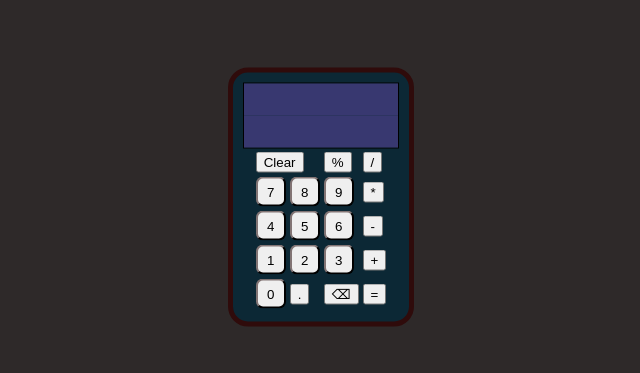
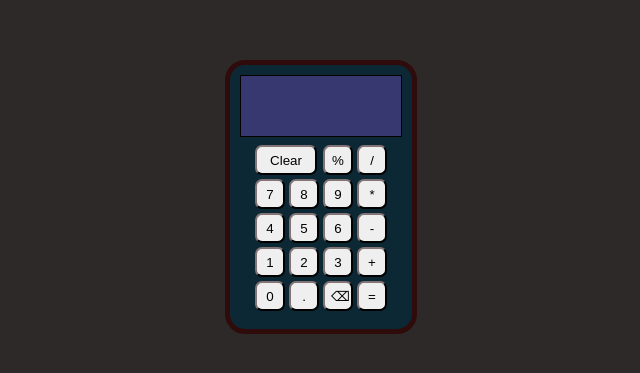
Before and after one commit to joseluishernandezclaros/CalculadoraReact, a React (Vite) app: page / in a window 1280 px wide. Shown: the part 203-576 px from the top of the page, without its empty margins (319-959 px from the left). Built offline with nearby package versions, Linux system fonts and the light colour scheme.

Commit message:
funcionasuma

```diff
--- a/src/components/Calculadora.jsx
+++ b/src/components/Calculadora.jsx
@@ -2,44 +2,74 @@ import React, { useState } from "react";
 
 function Calculadora() {
   const [numero, setNumero] = useState("");
-  const [operacion, setOperacion] = useState("");
-  const [calcu, setcalcu] = useState([]);
+  const [calcu, setcalcu] = useState(0);
+  const [opera, setOpera] = useState("");
 
   const click = (valor) => {
     setNumero(numero + valor);
+    // setNumero(valor.target.value);
   };
 
-  console.log(numero);
+  const suma = () => {
+    // const sumatoria = parseInt(numero);
+    // const res = parseInt(calcu) + sumatoria;
+    // setcalcu(res.toString());
+    // setcalcu(calcu + calcu);
+    // setcalcu((prevCalcu) =>
+    //   prevCalcu.length > 0 ? prevCalcu + "+" + numero : numero
+    // );
+    // setNumero("");
 
-  const suma = (sumar) => {
-    setcalcu([...calcu, numero]);
+    if (numero !== "") {
+      const sumatoria = parseInt(numero);
+      const res = parseInt(calcu) + sumatoria;
+      setcalcu(res.toString());
+      setOpera(calcu + "+" + sumatoria + "=" + res);
+      setNumero("");
+    }
+  };
+
+  const limpiar = (clear) => {
     setNumero("");
-  };
-  console.log(calcu);
-
-  const simbolos = () => {
-    setOperacion(calcu + "+");
+    setcalcu("");
   };
 
   return (
     <div className="Contenedor">
       <div className="inputs12">
-        <input className="inp2"></input>
-        {/* <br></br> */}
         <input
           autoFocus
           value={numero}
+          // onChange={() => {
+          //   click;
+          // }}
           onChange={() => {
             click;
           }}
           className="inp1"
         ></input>
+        <input
+          className="inp2"
+          value={opera}
+          // onChange={() => {
+          //   suma;
+          // }}
+          readOnly
+        ></input>
+        {/* <br></br> */}
       </div>
-      <table>
+      <table className="tablacontenedora">
         <tbody>
           <tr>
             <td colSpan={2}>
-              <button className="nClear">Clear</button>
+              <button
+                className="nClear"
+                onClick={() => {
+                  limpiar("clear");
+                }}
+              >
+                Clear
+              </button>
             </td>
             <td>
               <button className="nPorciento">%</button>
@@ -153,8 +183,7 @@ function Calculadora() {
               <button
                 className="nSumar"
                 onClick={() => {
-                  suma("sumar");
-                  simbolos();
+                  suma();
                 }}
               >
                 +
@@ -163,7 +192,14 @@ function Calculadora() {
           </tr>
           <tr>
             <td>
-              <button className="n0">0</button>
+              <button
+                className="n0"
+                onClick={() => {
+                  click(0);
+                }}
+              >
+                0
+              </button>
             </td>
             <td>
               <button className="nPunto">.</button>
@@ -172,11 +208,16 @@ function Calculadora() {
               <button className="nDel">⌫</button>
             </td>
             <td>
-              <form>
-                <button className="nIgual" onChange={() => {}}>
-                  =
-                </button>
-              </form>
+              {/* <form> */}
+              <button
+                className="nIgual"
+                onClick={() => {
+                  suma();
+                }}
+              >
+                =
+              </button>
+              {/* </form> */}
             </td>
           </tr>
         </tbody>
--- a/src/index.css
+++ b/src/index.css
@@ -26,12 +26,16 @@ body {
 .inp1,
 .inp2 {
   margin: 0;
-  /* padding: 0; */
+  padding: 0px 5px;
   border: 0;
   width: 150px;
   height: 30px;
   background-color: rgb(56, 56, 112);
   color: white;
+}
+
+.inp1 {
+  text-align: end;
 }
 
 .inp1:focus {
@@ -60,7 +64,6 @@ body {
   height: 30px;
   border-radius: 7px;
   border-color: rgb(46, 41, 41);
-  border: hover
 }
 
 .n9:hover,
@@ -75,3 +78,28 @@ body {
 .n0:hover {
   color: blue;
 }
+
+.nClear {
+  width: 62px;
+  height: 30px;
+  border-radius: 7px;
+  border-color: rgb(46, 41, 41);
+}
+
+.nPorciento,
+.nDividir,
+.nMultiplicar,
+.nIgual,
+.nDel,
+.nPunto,
+.nRestar,
+.nSumar {
+  height: 30px;
+  width: 30px;
+  border-radius: 7px;
+  border-color: rgb(46, 41, 41);
+}
+
+.tablacontenedora {
+  padding: 5px;
+}
```
Also changed, not shown: src/components/Sumar.jsx (added, +8 -0 lines).
